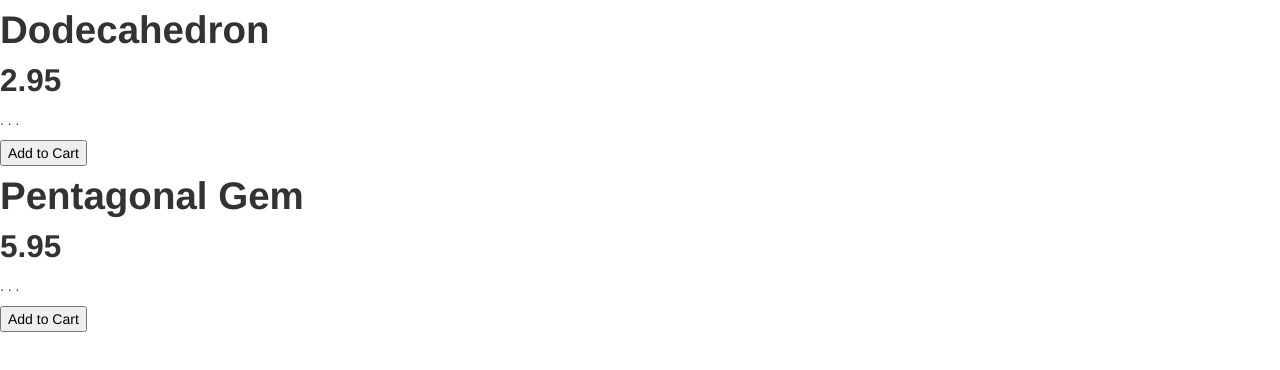
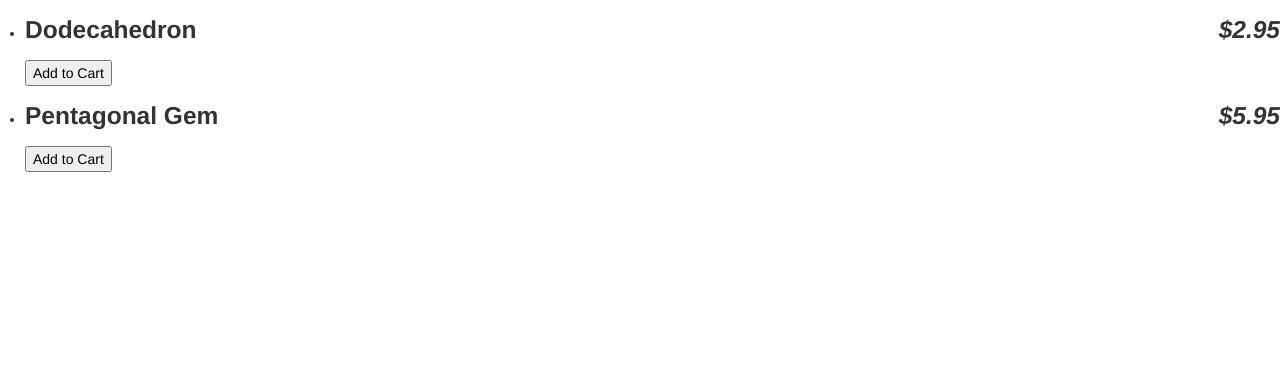
Before and after one commit to alextenche/AngularCodeSchool, a plain HTML site: page index.html in a window 1280 px wide. Drawn offline with Linux system fonts and the light colour scheme.

Commit message:
transfer

```diff
--- a/app.js
+++ b/app.js
@@ -11,6 +11,16 @@
 		price: 2.95,
 		description: '. . .',
 		canPurchase: true,
+		images:[
+			{
+				full: 'dodecahedron-01-full.jpg',
+				thumb: 'dodecahedron-01-thumb.jpg'
+			},
+			{
+				full: 'dodecahedron-02-full.jpg',
+				thumb: 'dodecahedron-02-thumb.jpg'
+			}
+		]
 	},
 
 	{
@@ -18,6 +28,16 @@
 		price: 5.95,
 		description: '. . .',
 		canPurchase: true,
+		images:[
+			{
+				full: 'pentagonal-01-full.jpg',
+				thumb: 'pentagonal-01-thumb.jpg'
+			},
+			{
+				full: 'pentagonal-02-full.jpg',
+				thumb: 'pentagonal-02-thumb.jpg'
+			}
+		]
 	}
 	];
 
--- a/index.html
+++ b/index.html
@@ -7,12 +7,15 @@
 	</head>
 
 	<body ng-controller = "StoreController as store">
-		<div ng-repeat = "product in store.products">
-			<h1> {{product.name}} </h1>
-			<h2> {{product.price}} </h2>
-			<p> {{product.description}} </p>
-			<button ng-show = "product.canPurchase">Add to Cart</button>
-		</div>
+		<ul class="list-group">
+			<li class="list-group-item" ng-repeat = "product in store.products">
+				<h3>
+					{{product.name}}
+					<em class="pull-right"> {{product.price | currency }} </em>
+				</h3>
+				<button ng-show = "product.canPurchase">Add to Cart</button>
+			</li>
 
-		</body>
+			</ul>
+	</body>
 </html>
```
